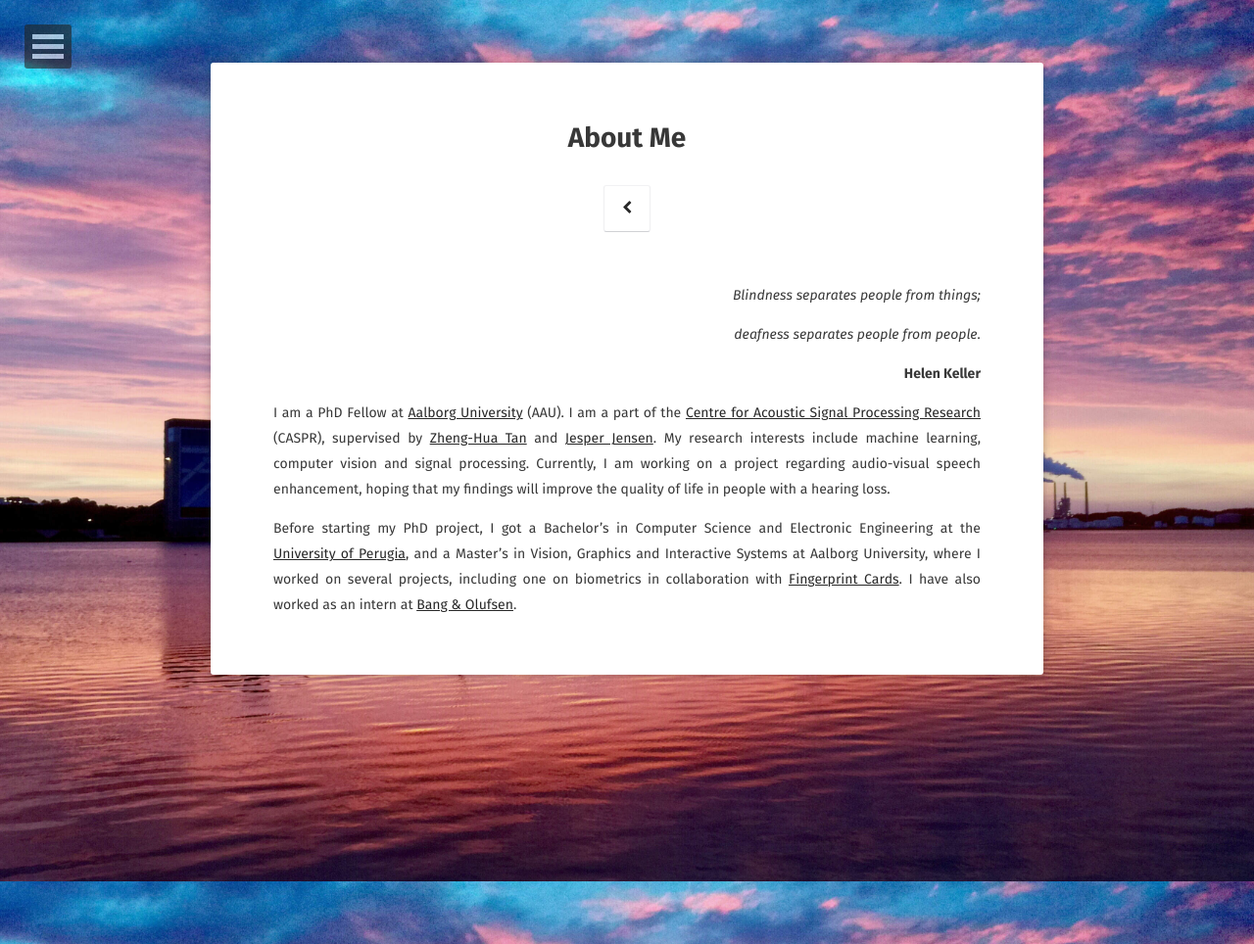
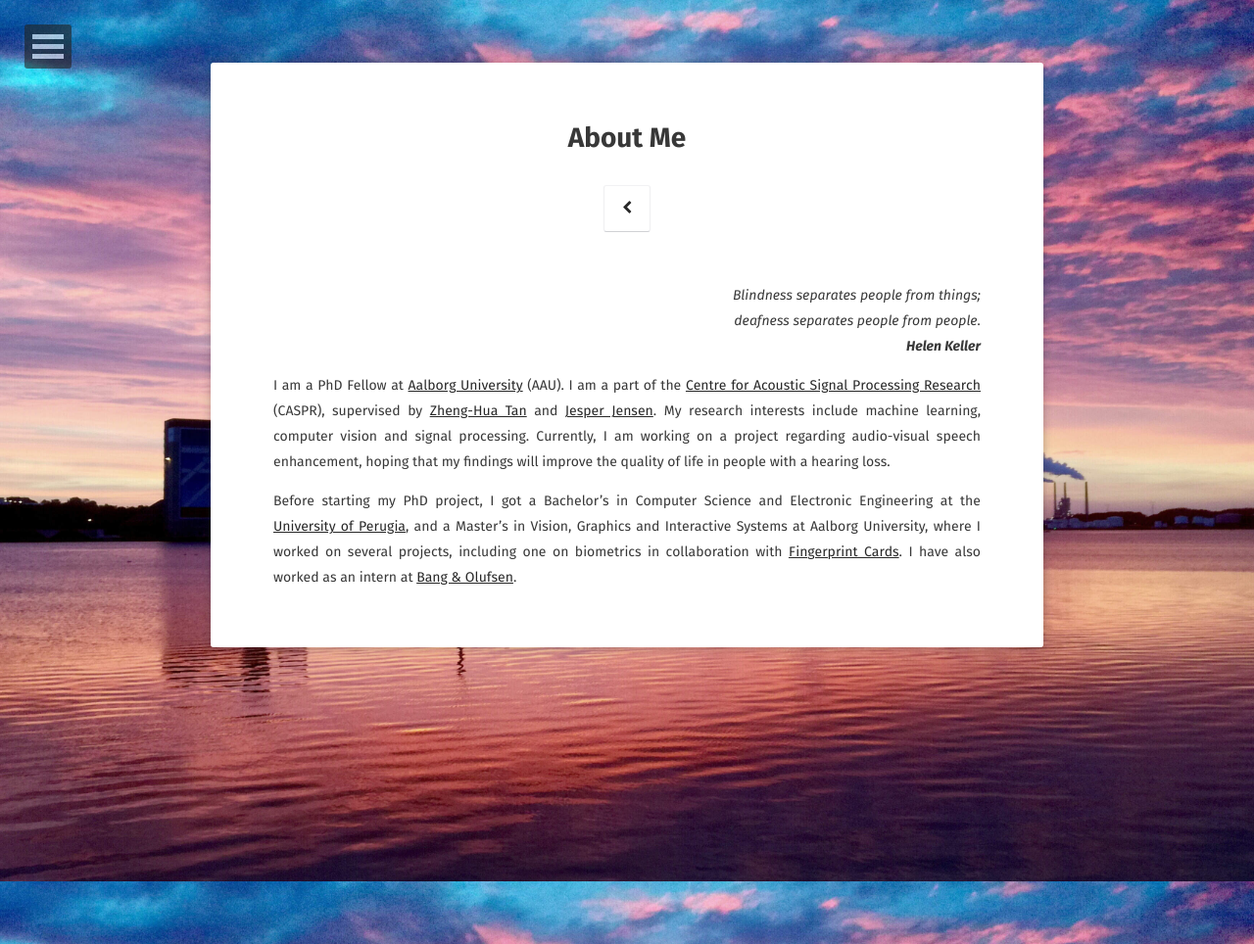
Before and after one commit to danmic/danmic.github.io, a Jekyll site: the page built from about/index.md, in a window 1280 px wide. Shown: the whole page at 98% size. Built offline with Jekyll 4.4.1, drawn with Linux system fonts in a browser that asks for light colours; some web fonts are replaced.

Commit message:
new quotation

```diff
--- a/about/index.md
+++ b/about/index.md
@@ -8,9 +8,7 @@ comments: false
 
 
 
-<p style="text-align: right"> <em>Blindness separates people from things;</em> </p>
-<p style="text-align: right"> <em>deafness separates people from people.</em> </p>
-<p style="text-align: right"> <strong>Helen Keller</strong> </p>
+<p style="text-align: right"> <em>Blindness separates people from things;<br>deafness separates people from people.<br><strong>Helen Keller</strong></em> </p>
 
 
 I am a PhD Fellow at [Aalborg University](https://www.en.aau.dk) (AAU). I am a part of the [Centre for Acoustic Signal Processing Research](http://caspr.es.aau.dk) (CASPR), supervised by [Zheng-Hua Tan](http://kom.aau.dk/~zt/) and [Jesper Jensen](http://kom.aau.dk/~jje/). My research interests include machine learning, computer vision and signal processing. Currently, I am working on a project regarding audio-visual speech enhancement, hoping that my findings will improve the quality of life in people with a hearing loss.
```
